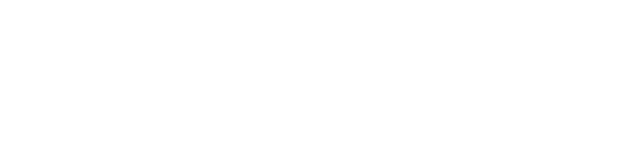
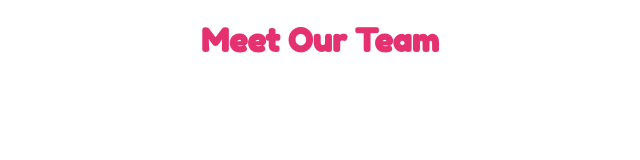
Before and after one commit to LeoneCarmelo/html-css-float-cards, a plain HTML site: page index.html in a window 1280 px wide. Shown: the whole page, without its empty margins (320-960 px from the left). Drawn offline with Linux system fonts and the light colour scheme.

Commit message:
Add Header

```diff
--- a/assets/css/style.css
+++ b/assets/css/style.css
@@ -3,5 +3,12 @@
     margin: 0;
     padding: 0;
     box-sizing: border-box;
+    background-color: fffffe;
+    text-align: center;
 }
 /* #endregion basic properties  */
+
+h1{
+    color: #e53170;
+    font-family: 'Fredoka One', cursive;
+}
--- a/index.html
+++ b/index.html
@@ -6,8 +6,12 @@
     <meta name="viewport" content="width=device-width, initial-scale=1.0">
     <title>Float Cards</title>
     <link rel="stylesheet" href="./assets/css/style.css">
+    <link rel="preconnect" href="https://fonts.googleapis.com">
+<link rel="preconnect" href="https://fonts.gstatic.com" crossorigin>
+<link href="https://fonts.googleapis.com/css2?family=Fredoka+One&display=swap" rel="stylesheet">
 </head>
 <body>
+    <h1><strong>Meet Our Team</strong></h1>
 
 </body>
 </html>
```
